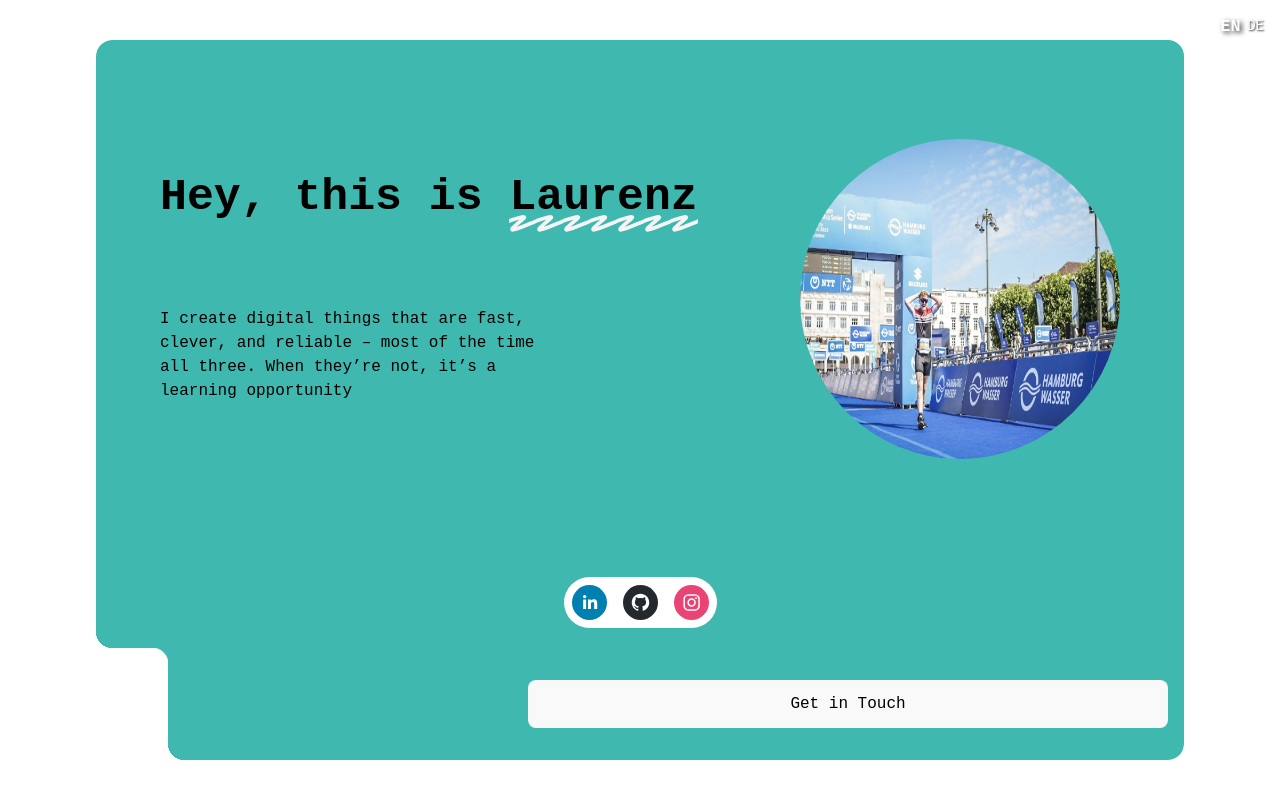
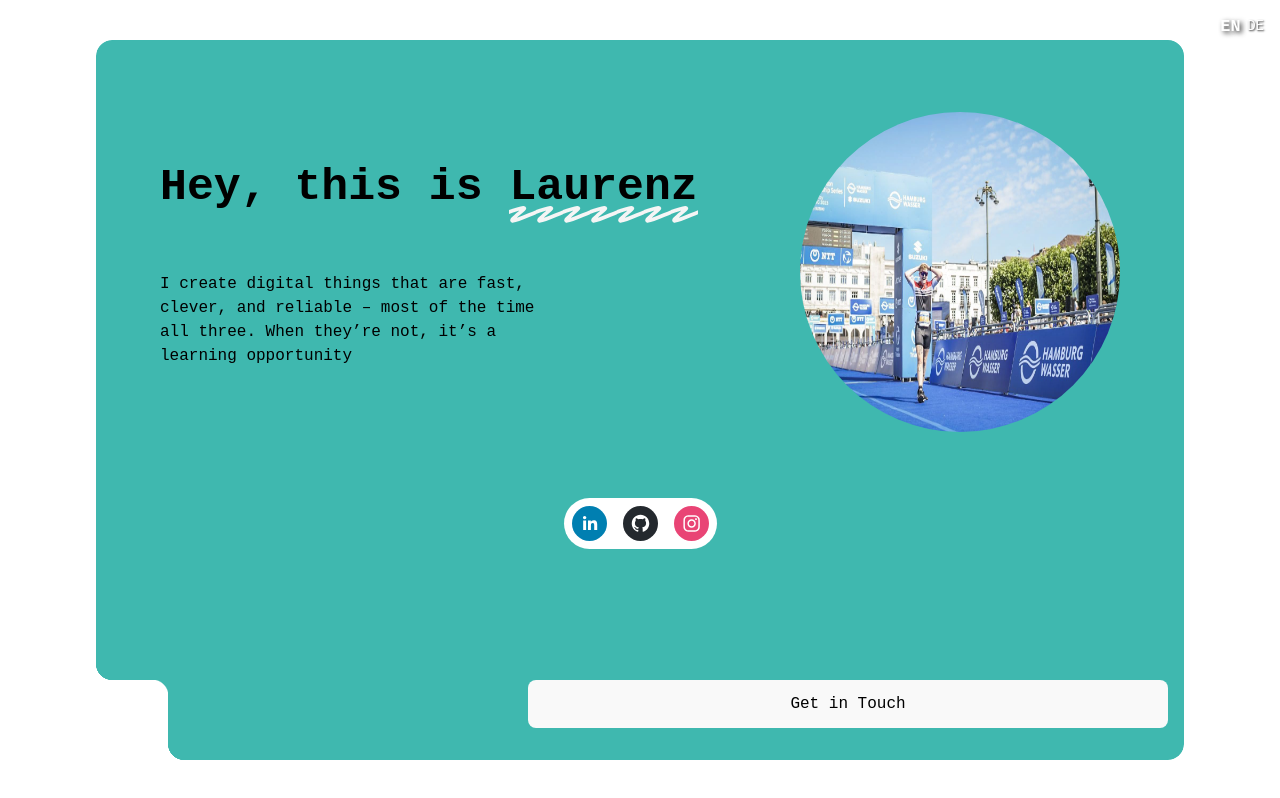
Before and after one commit to desplodur/portfolio, a React (Vite) app: page / in a window 1280 px wide. Built offline with nearby package versions, Linux system fonts and the light colour scheme.

Commit message:
adjust herosection style

```diff
--- a/src/sections/HeroSection/HeroSection.module.scss
+++ b/src/sections/HeroSection/HeroSection.module.scss
@@ -17,7 +17,7 @@
   --r: 1rem; /* main radius */
   --s: 1rem; /* inner curve size */
   --x: 2.5rem; /* horizontal offset */
-  --y: 5rem; /* vertical offset */
+  --y: 3rem; /* vertical offset */
 
   border-radius: var(--r);
   --_m: /calc(2 * var(--r)) calc(2 * var(--r)) radial-gradient(#000 70%, #0000
@@ -38,12 +38,12 @@
 }
 
 .heroContent {
-  height: 100%;
+  height: 85%;
   width: 100%;
   display: flex;
   flex-direction: column;
   align-items: center;
-  gap: 1rem;
+  justify-content: space-between;
 }
 
 .nameTitle {
```
